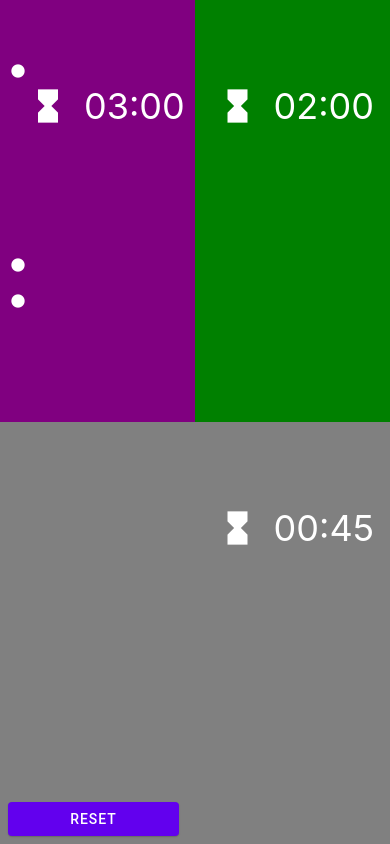
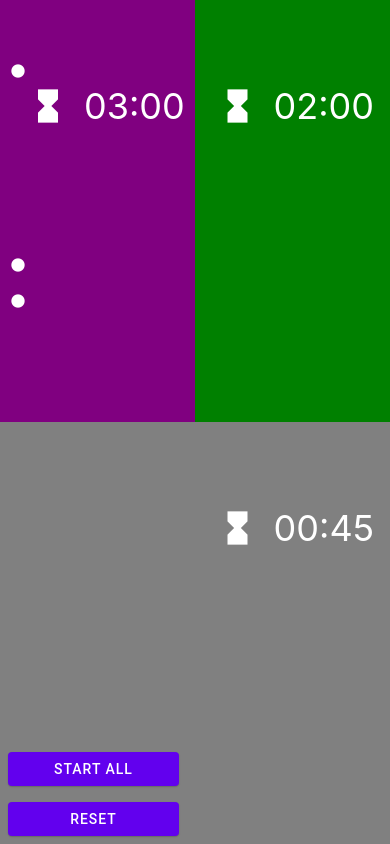
Before and after one commit to anli/rna-pendulum, a React Native app: screen / in a window 390 px wide. Built offline with nearby package versions, Linux system fonts and the light colour scheme.

Commit message:
feat(home): add start all button

```diff
--- a/src/screens/home/home.tsx
+++ b/src/screens/home/home.tsx
@@ -17,6 +17,20 @@ const HomeScreen = () => {
     timerPurple.reset();
     timerGreen.reset();
     timerBlack.reset();
+  };
+
+  const canStartAll =
+    timerPurple.flipCount === 0 &&
+    timerPurple.status === 'FULL' &&
+    timerGreen.status === 'FULL' &&
+    timerBlack.status === 'FULL';
+
+  const startAll = () => {
+    if (canStartAll) {
+      timerPurple.flip();
+      timerGreen.flip();
+      timerBlack.flip();
+    }
   };
 
   return (
@@ -55,6 +69,12 @@ const HomeScreen = () => {
       </Top>
       <Bottom>
         <Buttons>
+          <ResetButton
+            mode="contained"
+            onPress={startAll}
+            disabled={!canStartAll}>
+            Start All
+          </ResetButton>
           <ResetButton mode="contained" onPress={reset}>
             Reset
           </ResetButton>
```
